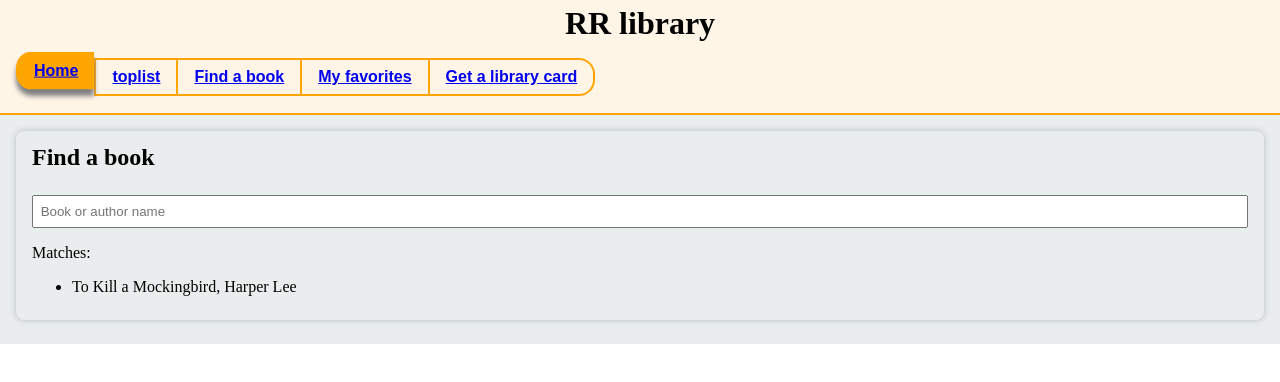
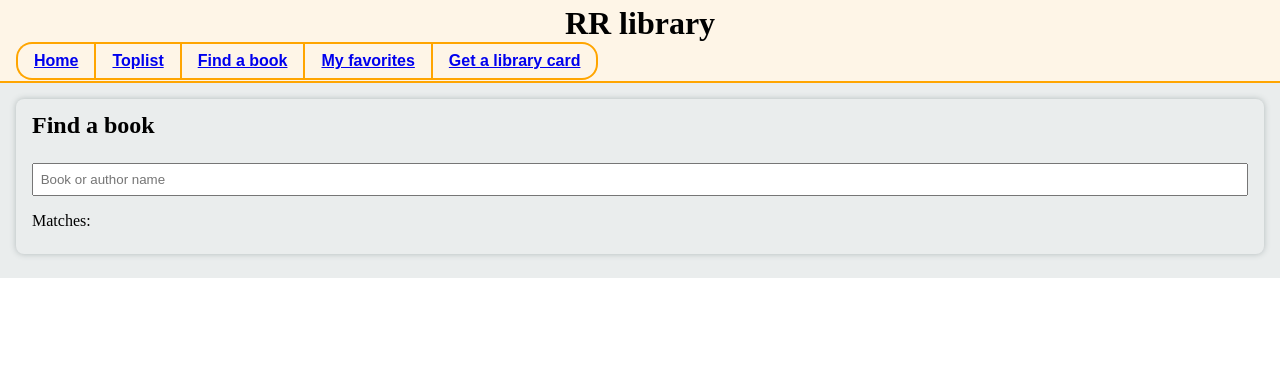
Before and after one commit to MalinJ123/09-library, a React (Vite) app: page /#/find-book in a window 1280 px wide. Shown: the top 382 px of the page. Built offline with nearby package versions, Linux system fonts and the light colour scheme.

Commit message:
sökfunktionen

```diff
--- a/src/components/Header.jsx
+++ b/src/components/Header.jsx
@@ -1,26 +1,20 @@
 import { NavLink } from "react-router-dom";
 
-
 const Header = () => {
-
-	return(
+	return (
 		<>
 			<header>
 				<h1> RR library </h1>
 				<nav>
-				<ul>
-					<li className="selected">
 					<NavLink to="/">Home </NavLink>
-					</li>
-					<li> <NavLink to="/toplist">toplist </NavLink> </li>
-					<li> <NavLink to='/find-book'>Find a book </NavLink></li>
-					<li> <NavLink to="/favorites">My favorites</NavLink>  </li>
-					<li> <NavLink to="/get-a-card">Get a library card</NavLink>  </li>
-				</ul>
+					<NavLink to="/toplist">Toplist </NavLink>
+					<NavLink to="/find-book">Find a book </NavLink>
+					<NavLink to="/favorites">My favorites</NavLink>
+					<NavLink to="/get-a-card">Get a library card</NavLink>
 				</nav>
 			</header>
 		</>
-	)
+	);
 };
 
 export default Header;
--- /dev/null
+++ b/src/data/books.js
@@ -0,0 +1,54 @@
+
+
+export const data = [
+	{
+	  "id": "a5fc5f5a",
+	  "title": "The Great Gatsby",
+	  "author": "F. Scott Fitzgerald"
+	},
+	{
+	  "id": "e8d48bc2",
+	  "title": "To Kill a Mockingbird",
+	  "author": "Harper Lee"
+	},
+	{
+	  "id": "7f9630a3",
+	  "title": "1984",
+	  "author": "George Orwell"
+	},
+	{
+	  "id": "b96dd7c0",
+	  "title": "Pride and Prejudice",
+	  "author": "Jane Austen"
+	},
+	{
+	  "id": "c27396d9",
+	  "title": "The Catcher in the Rye",
+	  "author": "J.D. Salinger"
+	},
+	{
+	  "id": "12c8d703",
+	  "title": "Brave New World",
+	  "author": "Aldous Huxley"
+	},
+	{
+	  "id": "2e892af6",
+	  "title": "The Lord of the Rings",
+	  "author": "J.R.R. Tolkien"
+	},
+	{
+	  "id": "ed6304b4",
+	  "title": "Harry Potter and the Philosopher's Stone",
+	  "author": "J.K. Rowling"
+	},
+	{
+	  "id": "07e07312",
+	  "title": "The Hunger Games",
+	  "author": "Suzanne Collins"
+	},
+	{
+	  "id": "d8f03862",
+	  "title": "The Da Vinci Code",
+	  "author": "Dan Brown"
+	}
+]
--- a/src/index.css
+++ b/src/index.css
@@ -23,22 +23,18 @@ header h1 {
 	margin: 0;
 	text-align: center;
 }
-header nav ul {
+header nav  {
 	list-style-type: none;
 	padding: 0;
 	display: flex;
 	flex-direction: row;
 	/* 	border-collapse: collapse; */
 }
-header nav ul:hover {
-	/* 	border-color: black;
-	border: 1px solid black; */
-}
-header nav li {
+
+header nav a {
 	padding: 0.5em 1em;
 	border: 2px solid orange;
 	border-right: none;
-	/* 	margin: 0em 0.2em; */
 	margin: 0;
 	text-align: center;
 	display: grid;
@@ -47,17 +43,18 @@ header nav li {
 	font-weight: bold;
 	/* 	box-shadow: 0em 0em 0.3em gray; */
 }
-header nav li:hover,
-header nav li.selected {
+header nav a:hover,
+header nav a.selected {
 	background-color: orange;
 	cursor: pointer;
 	transform: translateY(-0.4em);
 	box-shadow: 0em 0.4em 0.3em gray;
+
 }
-header nav li:first-child {
+header nav a:first-child {
 	border-radius: 1em 0 0 1em;
 }
-header nav li:last-child {
+header nav a:last-child {
 	border-radius: 0 1em 1em 0;
 	border-right: 2px solid orange;
 }
--- a/src/routeConfig.jsx
+++ b/src/routeConfig.jsx
@@ -1,7 +1,7 @@
 import { createHashRouter } from 'react-router-dom'
 import Root from './routes/Root.jsx'
 import Home from "./routes/Home.jsx";
-import Toplist from "./routes/Toplist.jsx";
+import Toplist, { loader as booksloader } from "./routes/Toplist.jsx";
 import FindBook from "./routes/FindBook.jsx";
 import Favorites from "./routes/Favorites.jsx";
 import RegisterCard from "./routes/RegisterCard.jsx";
@@ -17,11 +17,14 @@ export const router = createHashRouter([
 		},
 		{
 			path: 'toplist',
-			element: <Toplist />
+			element: <Toplist />,
+			loader : booksloader,
 		},
 		{
 			path: 'find-book',
-			element: <FindBook />
+			element: <FindBook />,
+			loader : booksloader,
+
 		},
 		{
 			path: 'favorites',
--- a/src/routes/FindBook.jsx
+++ b/src/routes/FindBook.jsx
@@ -1,15 +1,38 @@
+import { useState } from "react";
+import { useLoaderData } from "react-router-dom";
+
 const FindBook = () => {
+	const books = useLoaderData();
+	const [matches, setMatches] = useState([]);
+
+
+	//Min handleChange ser inte identisk ut som davids. . .
+	const handleChange = (event) => {
+		let searchString = event.target.value.toLowerCase();
+		let matches = books.filter(
+			(book) =>
+				book.title.toLowerCase().includes(searchString) ||
+				book.author.toLowerCase().includes(searchString)
+		);
+		setMatches(matches);
+	};
+
 	return (
 		<div className="content">
 			<h2> Find a book </h2>
 			<input
+				onChange={handleChange}
 				className="search-input"
 				type="text"
 				placeholder="Book or author name"
 			/>
 			<p>Matches:</p>
 			<ul>
-				<li>To Kill a Mockingbird, Harper Lee</li>
+				{matches.map((book) => (
+					<li key={book.id}>
+						{book.title}, {book.author}
+					</li>
+				))}
 			</ul>
 		</div>
 	);
--- a/src/routes/Home.jsx
+++ b/src/routes/Home.jsx
@@ -1,12 +1,16 @@
-
 const Home = () => {
-	<div className="content">
-		<h2> Home </h2>
-		<p>Welcome to the library!</p>
-		<p>
-			If you're new here, why not check out <a href="#"> The toplist</a>?{" "}
-		</p>
-	</div>;
+	return (
+		<>
+			<div className="content">
+				<h2> Home </h2>
+				<p>Welcome to the library!</p>
+				<p>
+					If you're new here, why not check out
+					<a href="#"> The toplist</a>?
+				</p>
+			</div>
+		</>
+	);
 };
 
 export default Home;
--- a/src/routes/Toplist.jsx
+++ b/src/routes/Toplist.jsx
@@ -1,21 +1,29 @@
+import { useLoaderData } from "react-router-dom";
+import { data } from "../data/books.js";
+
+export const loader = () => data;
+
 const Toplist = () => {
+	const books = useLoaderData();
+	console.log("Toplist, books", books);
+
+	const addToFavorites = (book) => {
+		console.log("Toplist: add to favorites", book);
+	};
+
 	return (
 		<div className="content">
 			<h2> The toplist </h2>
 			<p>Most searched for books right now!</p>
 			<ol>
-				<li>
-					The Great Gatsby, F. Scott Fitzgerald
-					<button> ❤️ Add to favorites </button>
-				</li>
-				<li>
-					The Great Gatsby, F. Scott Fitzgerald
-					<button> ❤️ Add to favorites </button>
-				</li>
-				<li>
-					The Great Gatsby, F. Scott Fitzgerald
-					<button> ❤️ Add to favorites </button>
-				</li>
+				{books.map((book) => (
+					<li key={book.id}>
+						{book.title},{book.author}
+						<button onClick={() => addToFavorites(book)}>
+							❤️ Add to favorites
+						</button>
+					</li>
+				))}
 			</ol>
 		</div>
 	);
```
Lines whose indentation alone changed are shown as unchanged.
